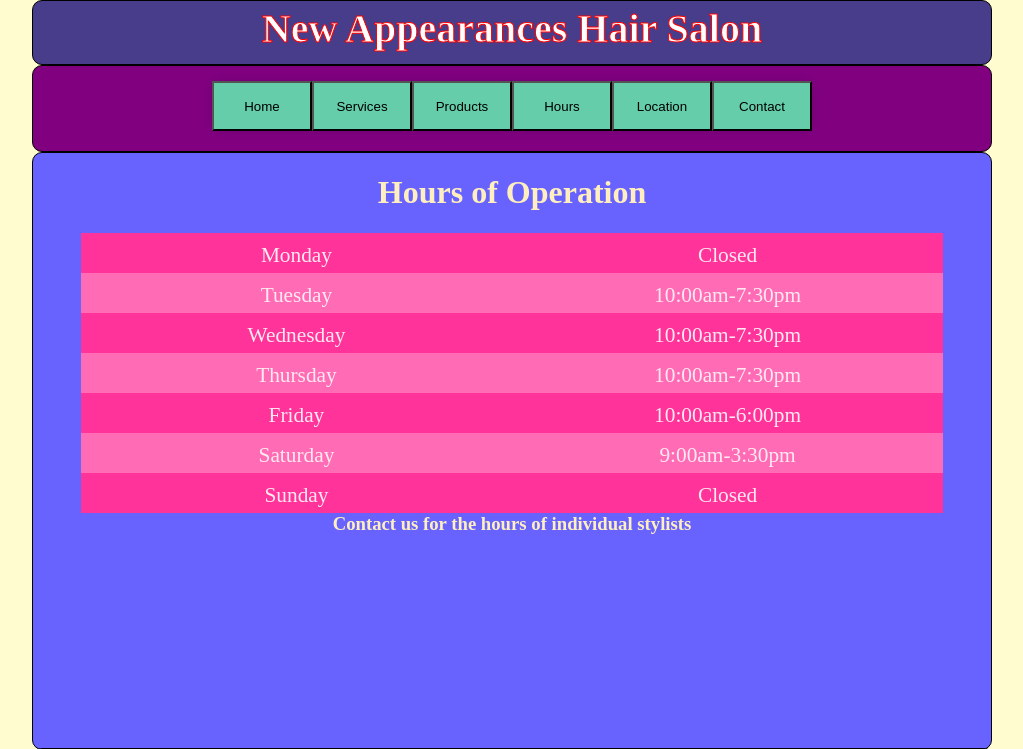
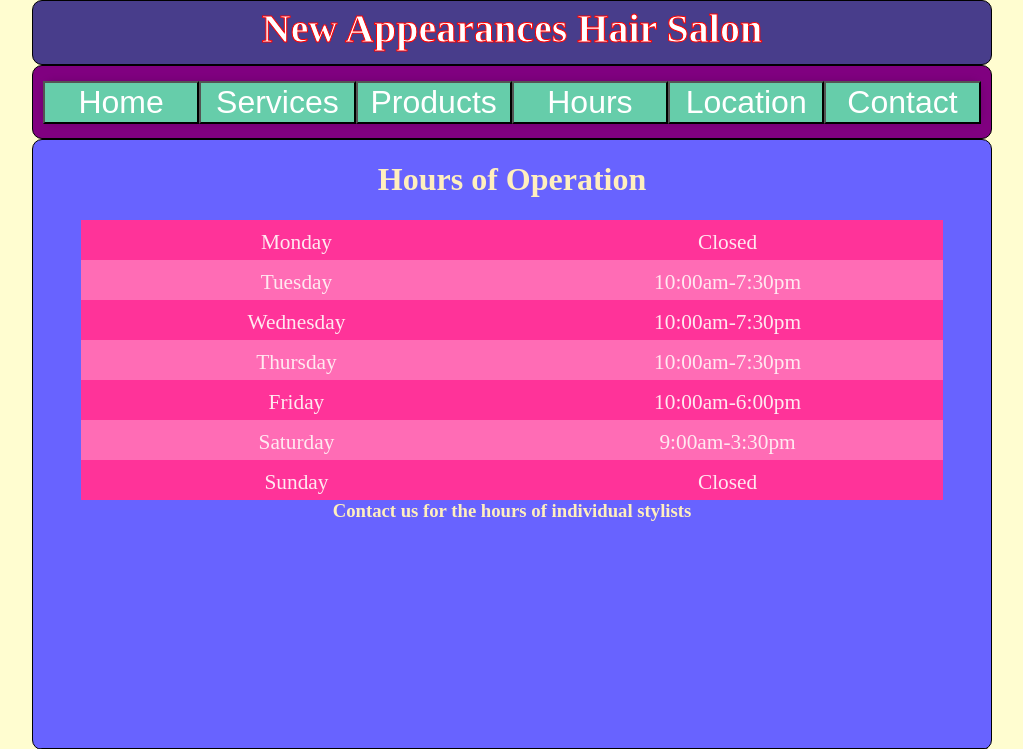
Before and after one commit to lobobabysaurus/NewAppearances, a Django app: page /hours/ in a window 1280 px wide. Shown: the top 749 px of the page, without its empty margins (128-1151 px from the left). Run offline with Django 3.2, Linux system fonts and the light colour scheme; data comes from the database, SQL or seed files in the repository; some libraries are stand-ins or nearby versions.

Commit message:
Majorly refactored CSS /nav button text now stretches and resizes

```diff
--- a/base/static/base/css/base.css
+++ b/base/static/base/css/base.css
@@ -9,6 +9,12 @@ body {
     margin-right: auto;
     margin-top: 0;
     padding-bottom: 50px;
+}
+
+button {
+    min-height: 40px;
+    min-width: 100%;
+    font-size: 2.5vw;
 }
 
 h1, h2, h3 {
@@ -24,11 +30,12 @@ p {
     font-size: 20px;
 }
 
-button {
-
-    min-height: 50px;
-    min-width: 100px;
-    background-color: mediumaquamarine;
+ul, li {
+    margin: 0;
+    padding: 0;
+    border: 0;
+    position: relative;
+    width: 100%;
 }
 
 .navBar {
@@ -36,81 +43,70 @@ button {
     background-color: purple;
     padding-top: 15px;
     padding-bottom: 10px;
-    min-width: 700px;
-    min-height: 60px;
+    padding-left:10px;
+    padding-right:10px;
+    text-align:center;
 }
 
-/* START drop-down nav bar structure */
-nav {
-	margin: auto;
-	text-align: center;
-}
-
-ul, li {
-    margin: 0;
-    padding: 0;
-    border: 0;
-    position:relative
-}
-
-nav ul ul {
-    display: none;
-}
-	nav ul li:hover > ul {
-		display: block;
-        z-index: 1000;
-	}
-
-nav ul {
+.navBar ul {
     background-color: purple;
-    box-shadow: 0px 0px 9px rgba(0,0,0,0.15);
+    box-shadow: 0px 0px 9px rgba(0, 0, 0, 0.15);
     border-radius: 10px;
     list-style: none;
     position: relative;
     display: inline-table;
 }
-	nav ul:after {
+
+.navBar ul:after {
     display: block;
-        color: white;
 }
 
-	nav ul li {
+.navBar ul li {
     float: left;
-	}
-		nav ul li:hover {
-		}
-			nav ul li:hover button {
-				color: white;
+    width: 16.66%;
 }
 
-		nav ul li button {
+.navBar ul li button {
     display: block;
+    background-color: mediumaquamarine;
+    color: white;
+    width: 100%;
+}
+
+.navBar ul li:hover button {
     color: black;
 }
-	nav ul ul {
+
+.navBar ul li:hover > ul {
+    display: block;
+    z-index: 1000;
+}
+
+.navBar ul ul {
     background-color: purple;
     border-radius: 0px;
     padding: 0;
     position: absolute;
     top: 100%;
+    display: none;
+    width: 135%;
 }
-		nav ul ul li {
+
+.navBar ul ul li {
     float: none;
-			border-top: 1px solid #6b727c;
-			border-bottom: 1px solid #575f6a;
     position: relative;
+    width: 100%;
 }
-			nav ul ul li button {
-				color: black;
+
+.navBar ul ul li button {
+    width: 100%;
 }
-				nav ul ul li button:hover {
-					background-color: mistyrose;
-                    color: black;
+
+.navBar ul ul li button:hover {
+    display: block;
+    background-color: orange;
+    color:white;
 }
-	nav ul ul ul {
-		position: absolute; left: 100%; top:0;
-	}
-/* END drop-down nav bar structure */
 
 .content, .header, .footer, .navBar {
     border: 1px solid black;
```
Lines whose indentation alone changed are shown as unchanged.
